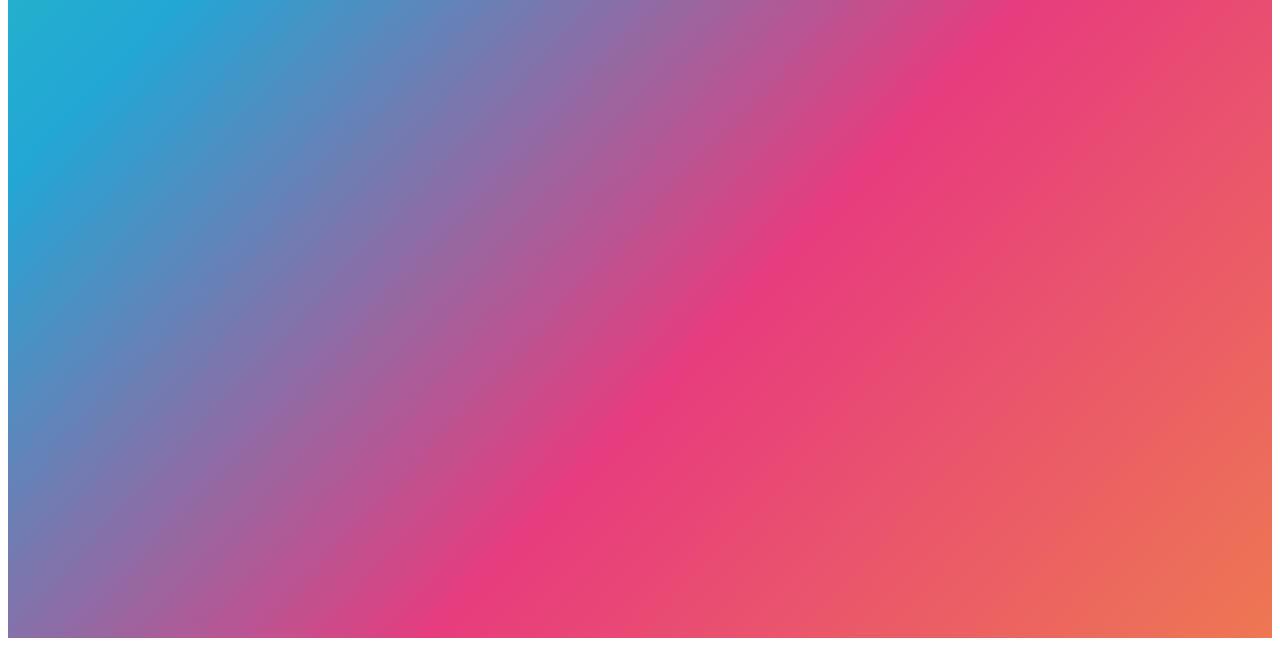
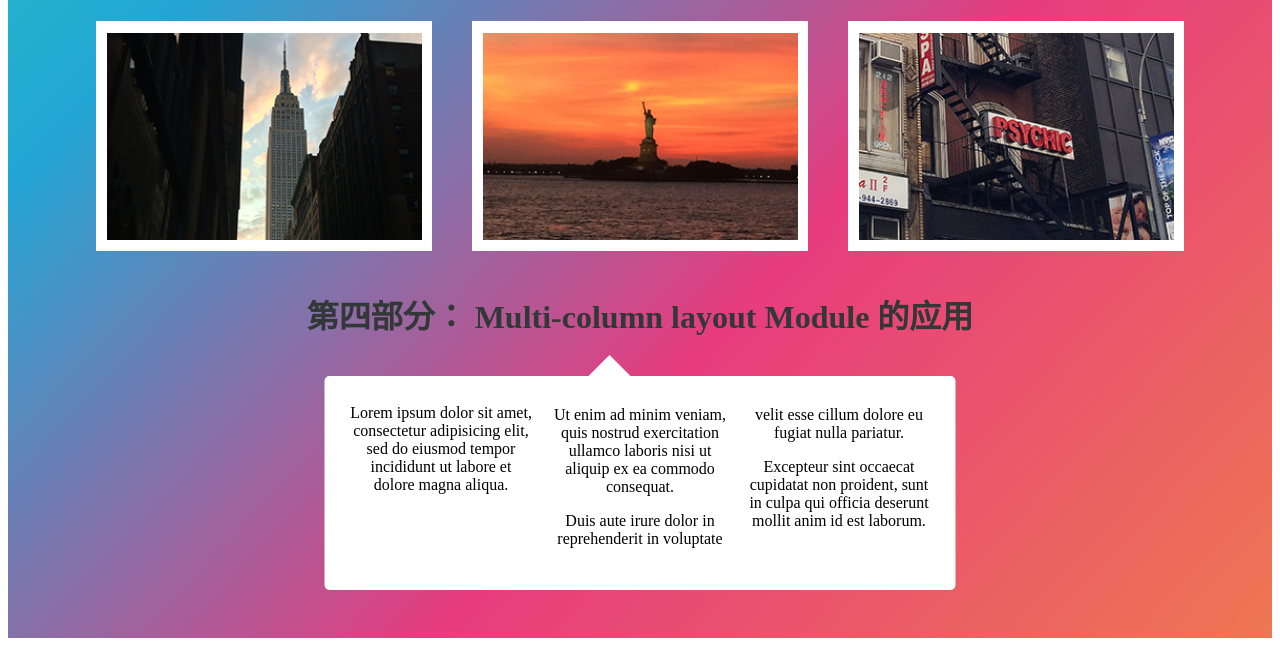
Before and after one commit to RicoTech666/css3, a plain HTML site: page index.html in a window 1280 px wide. Shown: the part 722-1368 px from the top of the page. Drawn offline with Linux system fonts and the light colour scheme.

Commit message:
[Jiachen]-feat: all 4 parts dispalyed on the page

```diff
--- a/index.html
+++ b/index.html
@@ -20,14 +20,43 @@
       <h1>第二部分： font-face和渐变的使用</h1>
       <div class="textbox">
         <p>
-          <i class="iconfont icon-yinhao"></i> Dream what you want to dream; go where you want to go; be what you want to
+          <i class="iconfont icon-yinhao"></i> Dream what you want to dream; go where you want to go; be what you want
+          to
           be, because you only have one life and one chance to do all the things you want to do.
           <i class="iconfont icon-quotation"></i>
         </p>
       </div>
     </div>
-    <div class="part3"></div>
-    <div class="part4"></div>
+    <div class="part3">
+      <h1>第三部分： 弹性布局、伪类选择器、变形的使用</h1>
+      <div class="pictures">
+        <div class="picture-box"></div>
+        <div class="picture-box"></div>
+        <div class="picture-box"></div>
+      </div>
+    </div>
+    <div class="part4">
+      <h1>第四部分： Multi-column layout Module 的应用</h1>
+      <div class="multi-column-textbox">
+        <p>
+          Lorem ipsum dolor sit amet, consectetur adipisicing elit,
+          sed do eiusmod tempor incididunt ut labore et dolore magna
+          aliqua.
+        </p>
+        <p>
+          Ut enim ad minim veniam, quis nostrud exercitation ullamco
+          laboris nisi ut aliquip ex ea commodo consequat.
+        </p>
+        <p>
+          Duis aute irure dolor in reprehenderit in voluptate velit
+          esse cillum dolore eu fugiat nulla pariatur.
+        </p>
+        <p>
+          Excepteur sint occaecat cupidatat non proident, sunt in
+          culpa qui officia deserunt mollit anim id est laborum.
+        </p>
+      </div>
+    </div>
   </div>
 </body>
 
--- a/styles/index.css
+++ b/styles/index.css
@@ -16,7 +16,6 @@ h1 {
   text-align: center;
 }
 .part1>p {
-
   margin: 0;
   margin-top: 48px;
 
@@ -26,6 +25,8 @@ h1 {
   text-shadow: 0 5px 5px black, 0 10px 5px black, 0 15px 5px black;
 }
 .part2 {
+  height: 318px;
+
   text-align: center;
 }
 .textbox {
@@ -46,7 +47,81 @@ h1 {
   padding-top: 30px;
   padding-bottom: 30px;
 
-  font-size: 28px;
+  font-size: 29px;
   text-align: left;
+  line-height: 36px;
+  word-wrap: break-word;
   color: #007800;
 }
+.part3 {
+  height: 351px;
+
+  text-align: center;
+}
+.pictures {
+  display: flex;
+  justify-content: center;
+
+  margin-top: 35px;
+}
+.picture-box {
+  width: 336px;
+  height: 230px;
+}
+.picture-box:nth-of-type(1) {
+
+  background: no-repeat center/315px 207px url(../image/empire-state.png) white;
+}
+.picture-box:nth-of-type(2) {
+  margin-left: 40px;
+  margin-right: 40px;
+
+  background: no-repeat center/315px 207px url(../image/liberty.png) white;
+}
+.picture-box:nth-of-type(3) {
+  background: no-repeat center/315px 207px url(../image/midtown.png) white;
+}
+.part4 {
+  height: 337px;
+
+  text-align: center;
+}
+.multi-column-textbox::before {
+  content: "";
+
+  position: relative;
+  top: -68px;
+  left: 168px;
+
+  width: 0;
+  height: 0;
+
+  border-right: 21px solid transparent;
+  border-left: 21px solid transparent;
+  border-bottom: 21px solid white;
+}
+.multi-column-textbox {
+  position: relative;
+  left: 50%;
+  transform: translate(-315.5px);
+
+  width: 581px;
+  height: 154px;
+  padding-left: 25px;
+  padding-right: 25px;
+  padding-top: 30px;
+  padding-bottom: 30px;
+  margin-top: 39px;
+  border-radius: 5px;
+
+  font-family: serif;
+  font-size: 16px;
+  columns: 3;
+
+  background: white;
+}
+.multi-column-textbox>p:first-of-type {
+  position: relative;
+  top: -36px;
+
+}
```
